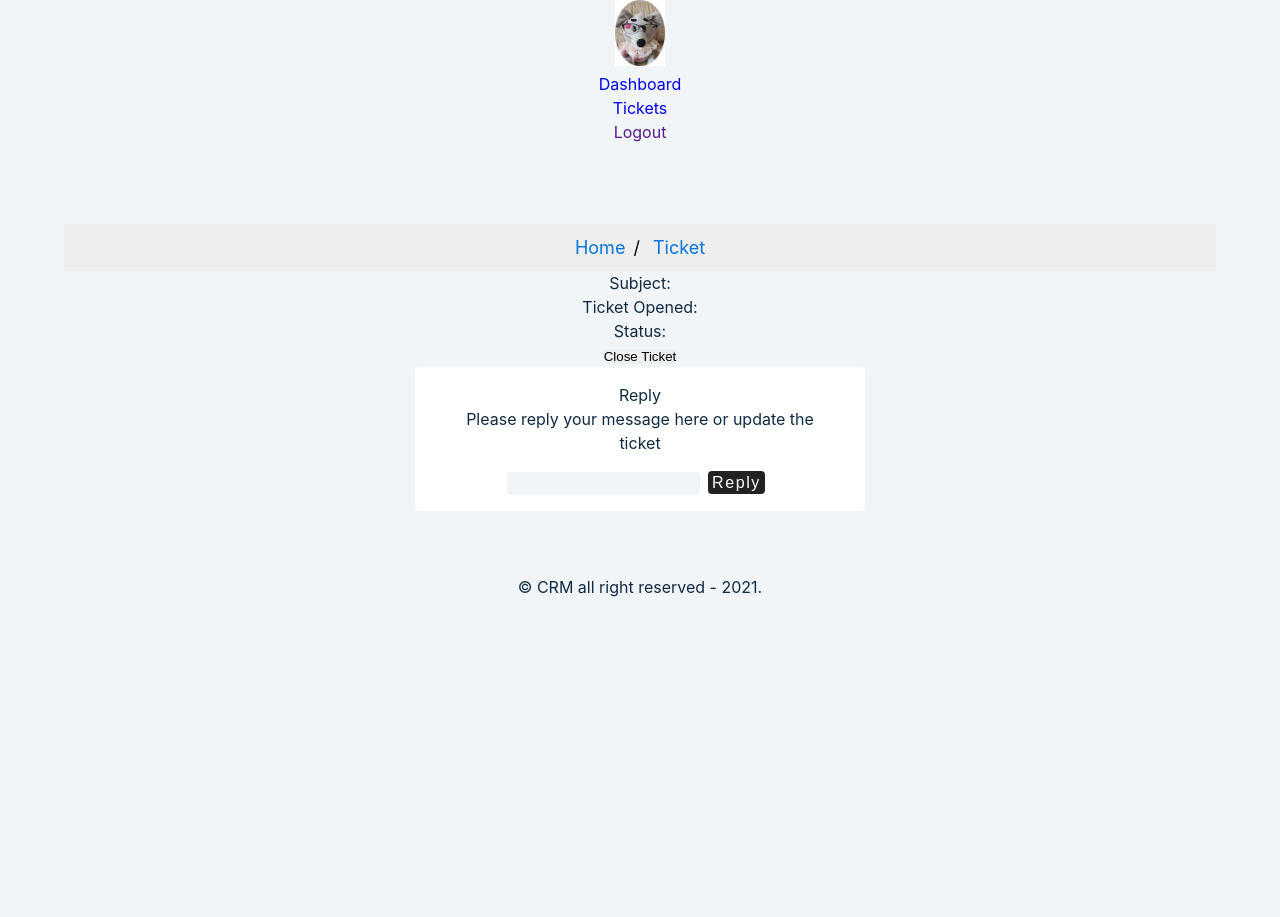
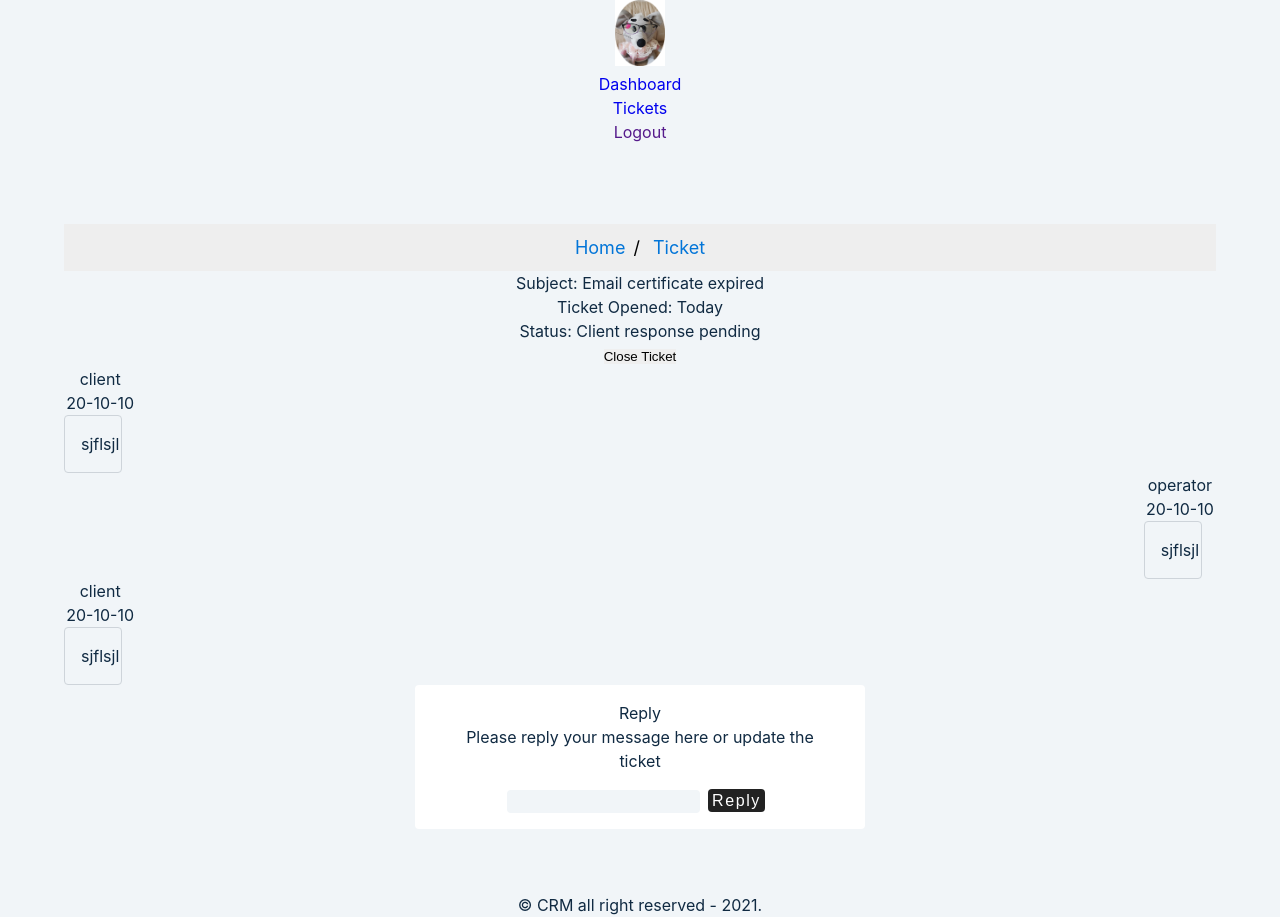
Before and after one commit to tsvGithub/MERN_CRM_Ticket_System, a React (Create React App) app in the folder client/: page /ticket/1 in a window 1280 px wide. Before the commit the page ends 800 px from the top, so only its background shows below. Built offline with nearby package versions, Linux system fonts and the light colour scheme.

Commit message:
react router bug fixed

```diff
--- a/client/src/components/ticket-table/TicketTable.component.js
+++ b/client/src/components/ticket-table/TicketTable.component.js
@@ -3,6 +3,7 @@ import PropTypes from "prop-types";
 
 import { Link } from "react-router-dom";
 const TicketTable = ({ tickets }) => {
+  console.log(tickets);
   return (
     <table>
       <thead>
@@ -20,7 +21,7 @@ const TicketTable = ({ tickets }) => {
               <td>{row.id}</td>
               {/* <td>{row.subject}</td> */}
               <td>
-                <Link to={`/ticket/${row.id}`}>{row.subject}</Link>
+                <Link to={`/ticket/${row.id}`}>{row.subject}</Link>{" "}
               </td>
               <td>{row.status}</td>
               <td>{row.addedAt}</td>
--- a/client/src/pages/ticket/Ticket.page.js
+++ b/client/src/pages/ticket/Ticket.page.js
@@ -10,18 +10,21 @@ import UpdateTicket from "../../components/update-ticket/UpdateTicket.component"
 
 const Ticket = () => {
   const { tId } = useParams();
+  console.log(tickets, tId);
+
   //state:
   const [message, setMessage] = useState("");
   const [ticket, setTicket] = useState("");
   //refresh page
   useEffect(() => {
     for (let i = 0; i < tickets.length; i++) {
-      if (tickets[i].id === tId) {
+      if (tickets[i].id == tId) {
         setTicket(tickets[i]);
         continue;
       }
     }
   }, [message, tId]);
+  // console.log(ticket);
   //-------------------
   const handleChange = (e) => {
     setMessage(e.target.value);
```
